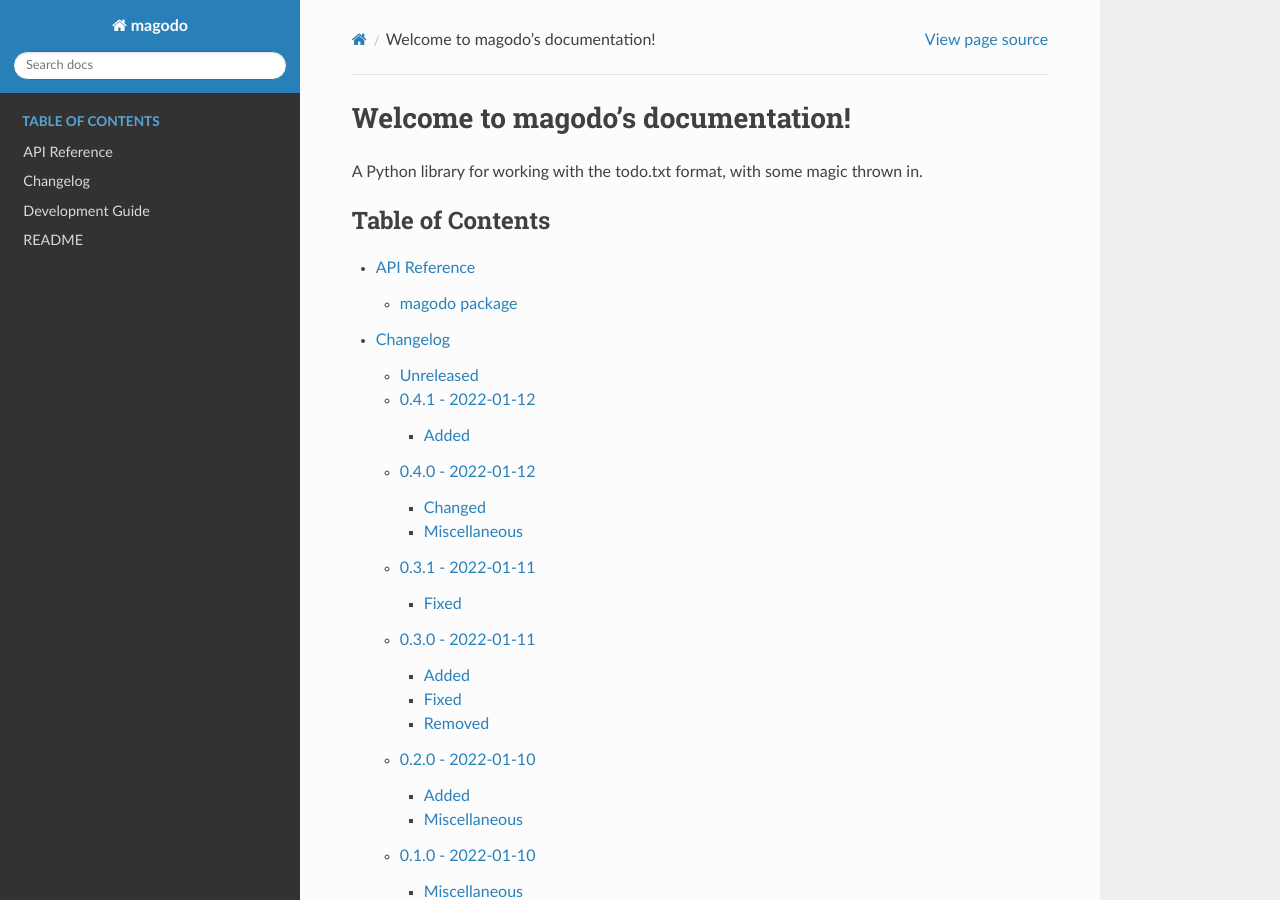
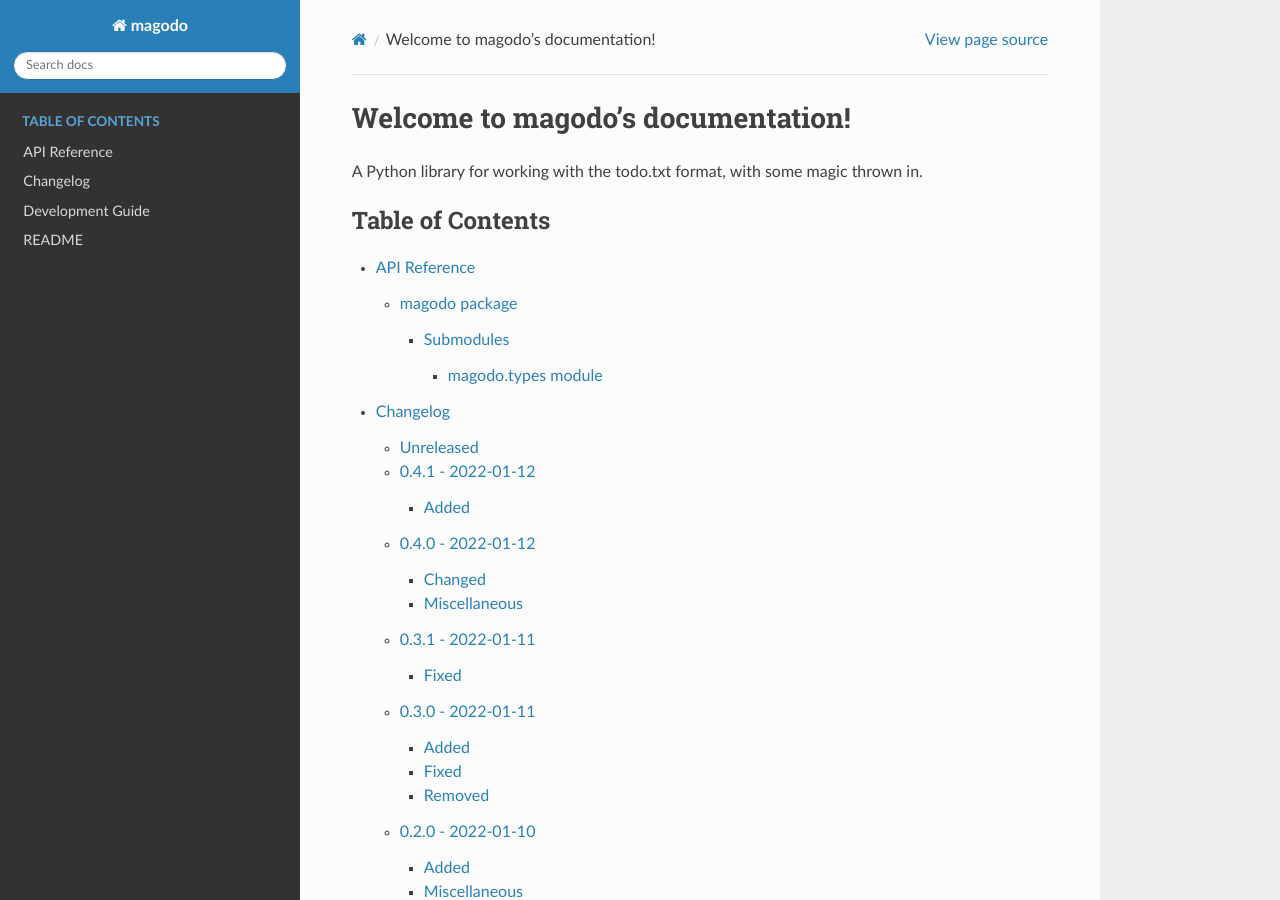
Before and after one commit to bbugyi200/magodo, a Sphinx documentation site: the page built from docs/source/index.rst, in a window 1280 px wide and 900 px high. Built offline with Sphinx 7.4.7 and the Read the Docs theme 2.0.0, drawn with Linux system fonts in a browser that asks for light colours.

```diff
--- a/docs/source/magodo.rst
+++ b/docs/source/magodo.rst
@@ -5,3 +5,11 @@ magodo package
    :members:
    :undoc-members:
    :show-inheritance:
+
+Submodules
+----------
+
+.. toctree::
+   :maxdepth: 4
+
+   magodo.types
--- /dev/null
+++ b/docs/source/magodo.types.rst
@@ -0,0 +1,7 @@
+magodo.types module
+===================
+
+.. automodule:: magodo.types
+   :members:
+   :undoc-members:
+   :show-inheritance:
```
